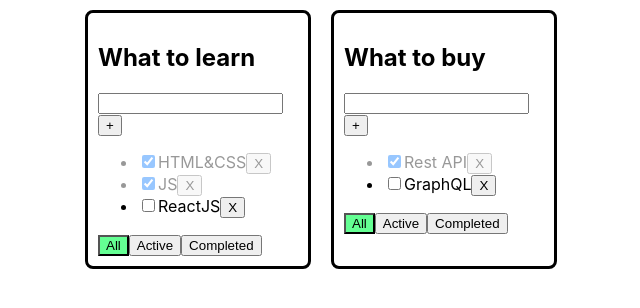
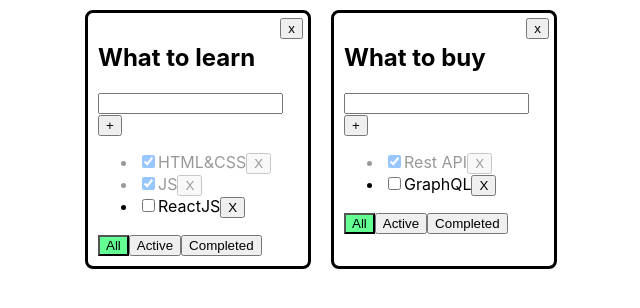
Before and after one commit to pdxserg/todolist_1_3, a React (Create React App) app: page / in a window 1280 px wide. Shown: the top 308 px of the page, without its empty margins (319-959 px from the left). Built offline with nearby package versions, Linux system fonts and the light colour scheme.

Commit message:
Create button remove todolist and Style to the right upper corner

```diff
--- a/src/App.css
+++ b/src/App.css
@@ -6,6 +6,7 @@
 
 
 .todolistcontayner {
+    position: relative;
     width: 200px;
     margin: 10px;
     padding: 10px;
@@ -30,3 +31,8 @@
 
     color: red;
 }
+.remove-todolist{
+    position: absolute;
+    top: 5px;
+    right: 5px;
+}
--- a/src/Todolist.tsx
+++ b/src/Todolist.tsx
@@ -37,7 +37,9 @@ export const Todolist = ({tasks, addTask, removeTask, changeStatus, filtered, fi
 	}
 	return (
 		<div className="todolistcontayner">
+			<button className="remove-todolist">x</button>
 			<h2>{title}</h2>
+
 			<div>
 				<input className={error ? 'error' : ''}
 				       type="text"
@@ -59,7 +61,7 @@ export const Todolist = ({tasks, addTask, removeTask, changeStatus, filtered, fi
 						return (
 							<li className={t.isDone === true ? "opacity" : ""} key={t.id}>
 								<input type="checkbox" checked={t.isDone}
-								       onChange={(e) => changeStatus(todolistId,t.id, e.currentTarget.checked)}/>
+								       onChange={(e) => changeStatus(todolistId, t.id, e.currentTarget.checked)}/>
 								{t.title}
 								<button onClick={() => removeTask(todolistId, t.id)}>X</button>
 							</li>
@@ -71,15 +73,15 @@ export const Todolist = ({tasks, addTask, removeTask, changeStatus, filtered, fi
 			</ul>
 			<div>
 				<button className={filter === "All" ? "activeButton" : ""}
-				        onClick={() => filtered(todolistId,"All")}>All
+				        onClick={() => filtered(todolistId, "All")}>All
 				</button>
 
 				<button className={filter === "Active" ? "activeButton" : ""}
-				        onClick={() => filtered(todolistId,"Active")}>Active
+				        onClick={() => filtered(todolistId, "Active")}>Active
 				</button>
 
 				<button className={filter === "Completed" ? "activeButton" : ""}
-				        onClick={() => filtered(todolistId,"Completed")}>Completed
+				        onClick={() => filtered(todolistId, "Completed")}>Completed
 				</button>
 			</div>
 		</div>
```
